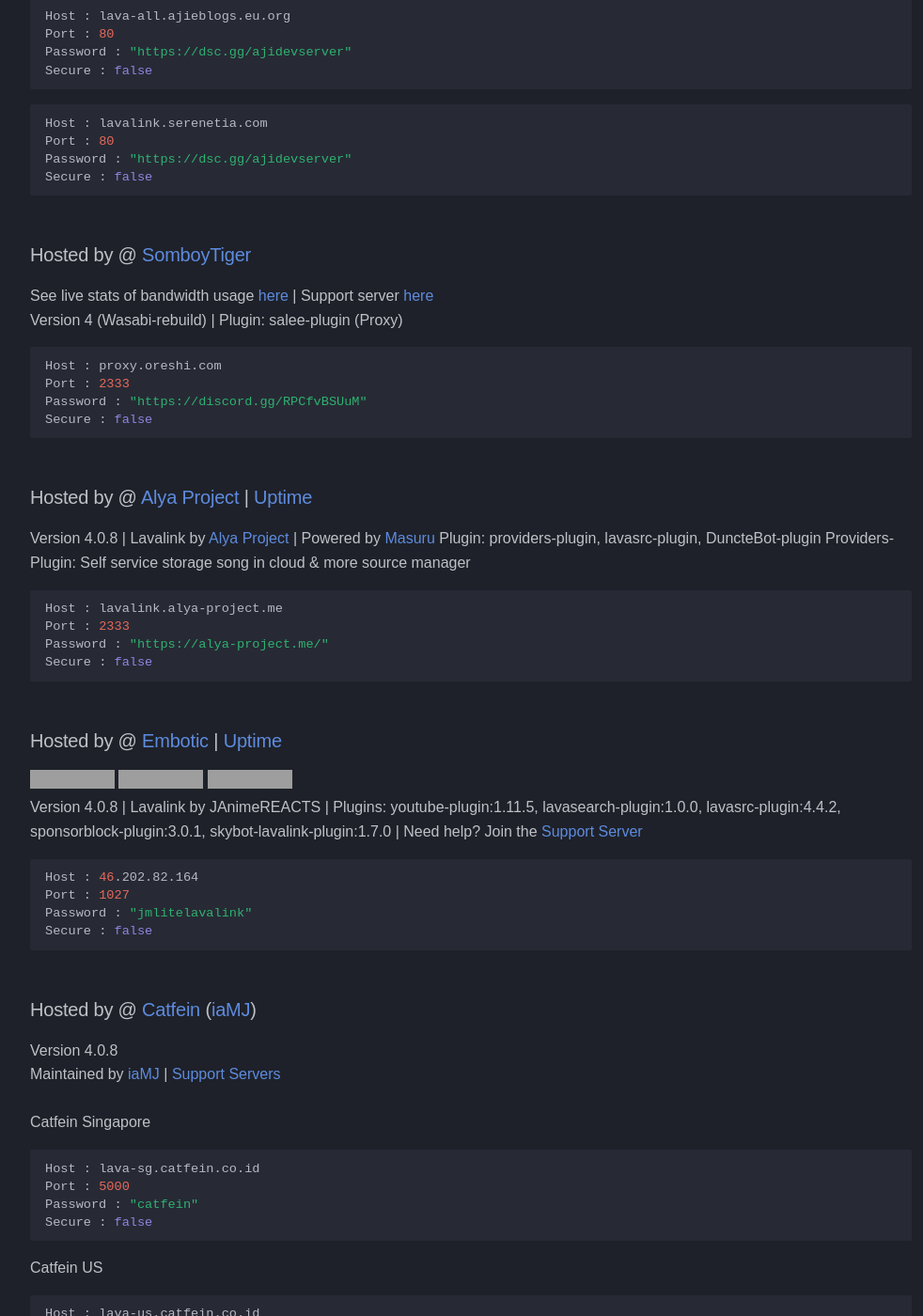
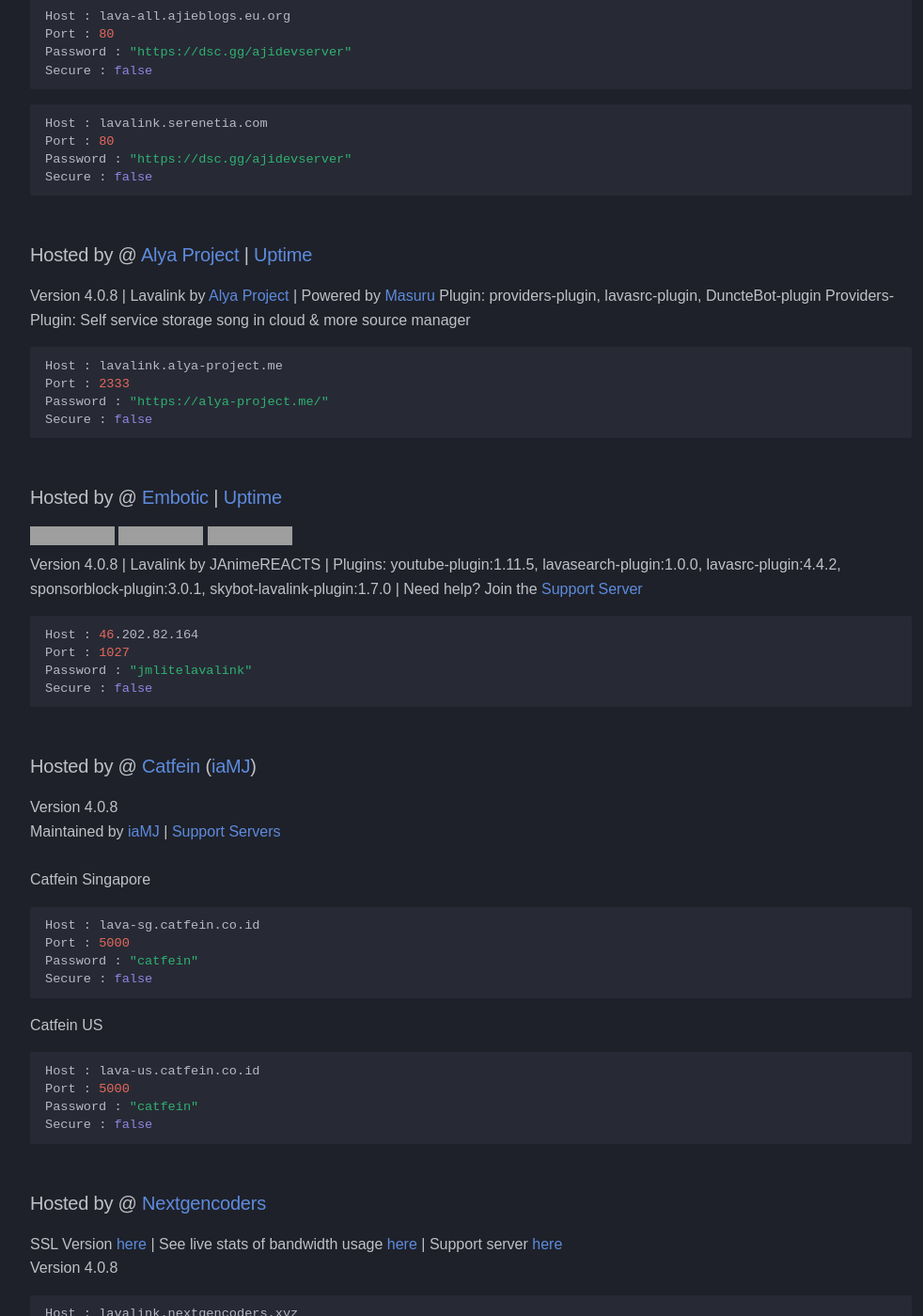
Before and after one commit to DarrenOfficial/lavalink-list, an MkDocs documentation site: the page built from docs/NoSSL/lavalink-without-ssl.md, in a window 1280 px wide and 1400 px high, scrolled down 1782 px. Shown: the whole window at 94% size, without its empty margins (14-996 px from the left). Built offline with MkDocs 1.6.1 and Material for MkDocs 9.7.7, drawn with Linux system fonts in a browser that asks for light colours; some web fonts are replaced; comment, search, counter and statistics services are not loaded; a style sheet for code colours, icons or effects is not loaded; some of the changed text lies outside the part shown; grey boxes are pictures that could not be loaded.

Commit message:
zero uptimes nodes

````diff
--- a/docs/NoSSL/lavalink-without-ssl.md
+++ b/docs/NoSSL/lavalink-without-ssl.md
@@ -96,16 +96,6 @@ Password : "https://dsc.gg/ajidevserver"
 Secure : false
 ```
 
-### Hosted by @ [SomboyTiger](https://chompubot.work)
-See live stats of bandwidth usage [here](https://status.oreshi.com/report/uptime/54f9cdfd343fe9e63a0c04407ec36592/) | Support server [here](https://discord.gg/RPCfvBSUuM) <br />
-Version 4 (Wasabi-rebuild) | Plugin: salee-plugin (Proxy)
-```bash
-Host : proxy.oreshi.com
-Port : 2333
-Password : "https://discord.gg/RPCfvBSUuM"
-Secure : false
-```
-
 ### Hosted by @ [Alya Project](https://alya-project.me/) | [Uptime](https://status.masuru.in.th/report/uptime/3188c87fff29524380c8fd3cef7c299d/)
 Version 4.0.8 | Lavalink by [Alya Project](https://alya-project.me/) | Powered by [Masuru](https://masuru.in.th)
 Plugin: providers-plugin, lavasrc-plugin, DuncteBot-plugin
@@ -145,15 +135,6 @@ Password : "catfein"
 Secure : false
 ```
 
-### Hosted by Deepjyoti | [Uptime](https://hetrixtools.com/report/uptime/bfa54b2edf0823b720bf45f7bfc2afff/)
-version: 4
-```bash
-Host : noisemusic.root.sx
-Port : 25044
-Password : ".gg/WvfxX5NDyt"
-Secure : false
-```
-
 ### Hosted by @ [Nextgencoders](<https://discord.com/users/619756609337425950>)
 SSL Version [here](https://lavalink.darrennathanael.com/SSL/lavalink-with-ssl/) | See live stats of bandwidth usage [here](https://node.nextgencoders.xyz/) | Support server [here](https://discord.gg/9J9X4fzhSt) <br />
 Version 4.0.8
````
